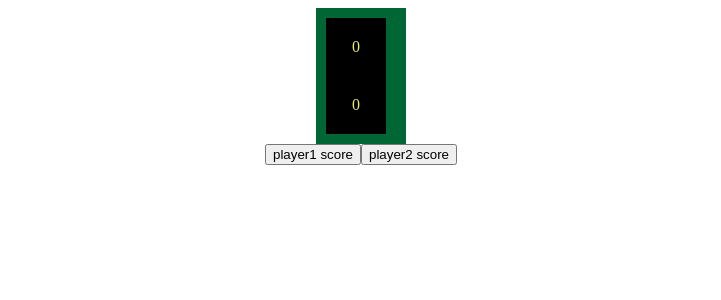
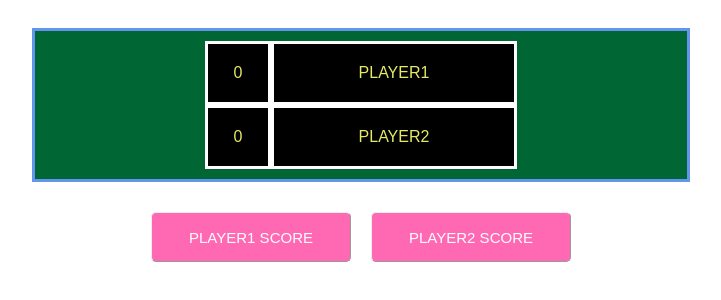
Before and after one commit to AlexJukes/react-tennis, a React app: page / in a window 1280 px wide. Shown: the top 300 px of the page, without its empty margins (279-1000 px from the left). Built offline with nearby package versions, Linux system fonts and the light colour scheme; the HTML template or start-up script is replaced by a standard one.

Commit message:
refactor score display, add further CSS styling

```diff
--- /dev/null
+++ b/src/components/PlayerDisplay.jsx
@@ -0,0 +1,14 @@
+import React from 'react'
+
+class PlayerDisplay extends React.Component {
+
+  render() {
+      return this.props.players.map(
+        player => (
+          <div key={player} className="display-block player"> {player} </div>
+        )
+      )
+    }
+}
+
+export default PlayerDisplay
--- a/src/components/ScoreButton.jsx
+++ b/src/components/ScoreButton.jsx
@@ -1,5 +1,5 @@
 import React from 'react'
-import { Button } from '../../node_modules/bootstrap/js/button.js'
+import Button  from '../../node_modules/bootstrap/js/button.js'
 
 
 class ScoreButton extends React.Component {
--- a/src/components/ScoreButtonsDisplay.jsx
+++ b/src/components/ScoreButtonsDisplay.jsx
@@ -3,11 +3,9 @@ import ScoreButton from './ScoreButton.jsx'
 
 class ScoreButtonsDisplay extends React.Component {
   render() {
-    return <div className="buttons-display">
-      {!this.props.winner ? this.props.players.map( player => (
+      return !this.props.winner ? this.props.players.map( player => (
         <ScoreButton key={player} player={player} onScoreClick={() => this.props.onScoreClick(player)} />
-        )) : null}
-      </div>
+        )) : null
   }
 }
 
--- a/src/components/ScoreDisplay.jsx
+++ b/src/components/ScoreDisplay.jsx
@@ -4,37 +4,12 @@ class ScoreDisplay extends React.Component {
 
   render() {
 
-    const player1Advantage = () => (
-      <div>
-        <div className="point player1">adv</div>
-        <div className="point player2">--</div>
-      </div>
-    )
-
-    const player2Advantage = () => (
-      <div>
-        <div className="point player1">--</div>
-        <div className="point player2">adv</div>
-      </div>
-    )
-
-    const displayScore = () => {
-      if(this.props.playerWithAdvantage === 'player1'){
-        return player1Advantage()
-      }
-      if(this.props.playerWithAdvantage === 'player2'){
-        return player2Advantage()
-      }
-      return this.props.points.map( point => (
-        <div className="point">{point}</div>
-      ))
+    return this.props.points.map(
+        (point, index) => (
+          <div key={index} className="display-block point"> {point} </div>
+        )
+      )
     }
-
-    return <div className="scores">
-      {displayScore()}
-    </div>
-
-  }
 }
 
 export default ScoreDisplay
--- a/src/components/containers/Scoreboard.jsx
+++ b/src/components/containers/Scoreboard.jsx
@@ -5,43 +5,43 @@ import { scorePoint, resetScore } from '../../actions'
 import ScoreButtonsDisplay from '../ScoreButtonsDisplay.jsx'
 import ScoreDisplay from '../ScoreDisplay.jsx'
 import WinnerDisplay from '../WinnerDisplay.jsx'
+import PlayerDisplay from '../PlayerDisplay.jsx'
 import ResetButton from '../ResetButton.jsx'
 
 const Scores = ({score, winner, onScoreClick, onResetClick}) => {
 
   return winner ?
-  <div>
+  <div className = "winner-display">
     <WinnerDisplay winner={winner} />
     <ResetButton onResetClick={() => onResetClick()} />
   </div> :
-  <div>
-    <ScoreDisplay
-      points={getDisplayPoints(score)}
-      playerWithAdvantage={playerWithAdvantage(score)} />
-    <ScoreButtonsDisplay
-      winner={winner}
-      players={getDisplayPlayers(score)}
-      onScoreClick={(player) => onScoreClick(player)} />
+  <div className="score-interface">
+    <div className="score-display">
+      <div className="points-display">
+        <ScoreDisplay points={getDisplayPoints(score)}/>
+      </div>
+      <div className="players-display">
+        <PlayerDisplay players={getDisplayPlayers(score)} />
+      </div>
+    </div>
+    <div className="buttons-display">
+      <ScoreButtonsDisplay
+        winner={winner}
+        players={getDisplayPlayers(score)}
+        onScoreClick={(player) => onScoreClick(player)} />
+    </div>
   </div>
 }
 
-const isDeuce = (score) => (
-  score.player1 === '40' && score.player2 === '40'
-)
-
-const playerWithAdvantage = (score) => {
-  let playerWithAdvantage = ''
-  Object.keys(score).forEach( player => {
-    return score[player] === 'adv' ? playerWithAdvantage = player : null
-  })
-  return playerWithAdvantage
-}
-
 const getDisplayPoints = (score) => {
-  const points = [];
+  let points = [];
   Object.keys(score).forEach( player => {
     points.push(score[player])
   })
+  if(points.includes('adv')){
+    let index = points.indexOf('40')
+    points[index] = '--'
+  }
   return points
 }
 
--- a/src/scoreCalculator.js
+++ b/src/scoreCalculator.js
@@ -23,10 +23,6 @@ export function calculateScore(player = '', state = {}) {
     )
   };
 
-  if(winner){
-    throw new Error('This game has already been won!')
-  }
-
   if(score[opposingPlayer] === 'adv') {
     return updateState({score: {player1: '40', player2: '40'}})
   }
--- a/src/stylesheets/style.scss
+++ b/src/stylesheets/style.scss
@@ -1,17 +1,76 @@
-.scores {
+body {
+  font-family: sans-serif;
+}
+
+.score-interface {
   text-align: center;
+}
+
+.score-display {
   background: #006633;
-  width: 70px;
+  width: 50%;
   padding: 10px;
-  margin: 0 auto;
+  display: inline-block;
+  margin: 20px;
+  border-color: cornflowerblue;
+  border-width: 10;
+  border-style: solid;
+}
+
+.display-block {
+  background: black;
+  padding: 20px;
+  margin: 20 auto;
+  width: 20px;
+  color: #E6EA67;
+  border-width: 1;
+  border-style: solid;
+  border-color: white;
 }
 
 .point {
-  background: black;
-    padding: 20px;
-    margin: 20 auto;
     width: 20px;
-    color: #E6EA67;
+}
+
+.player {
+  width: 200px;
+  text-transform: uppercase;
+}
+
+
+
+.points-display {
+  display: inline-block;
+  margin: 0 20 0 20;
+}
+
+.players-display {
+  display: inline-block;
+  margin: 0 20 0 20;
+}
+
+.scores {
+
+}
+
+button {
+    text-decoration: none;
+    color: white;
+    border: 1px outset;
+    background-color: hotpink;
+    height:50px;
+    width:200px;
+    margin: 20px;
+    text-align: center;
+    padding: 10px;
+    border-radius: 5px;
+    cursor:pointer;
+    font-size: 15px;
+}
+
+button:hover {
+  background-color: white;
+  color: hotpink;
 }
 
 .buttons-display {
@@ -19,6 +78,12 @@
   text-align: center;
 }
 
+.score-button {
+  margin: 10px;
+  text-transform: uppercase;
+
+}
+
 .winner {
   text-transform: uppercase;
   margin: 0 auto;
```
Also changed, not shown: 1 other file (tests, documents, lock files or other folders).
